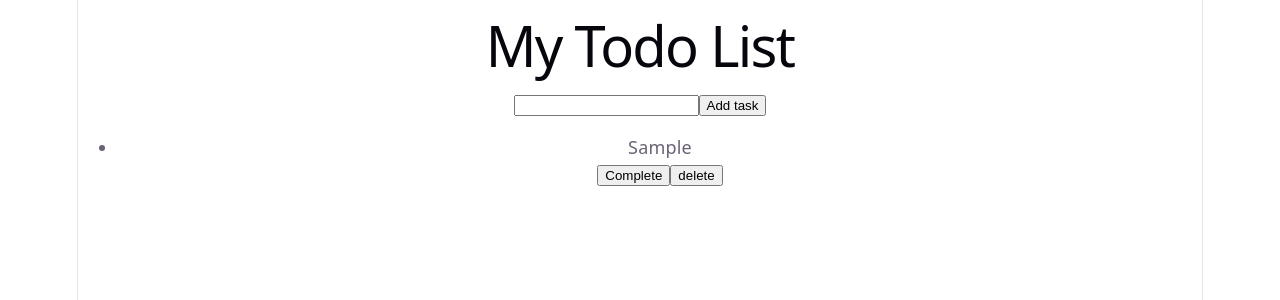
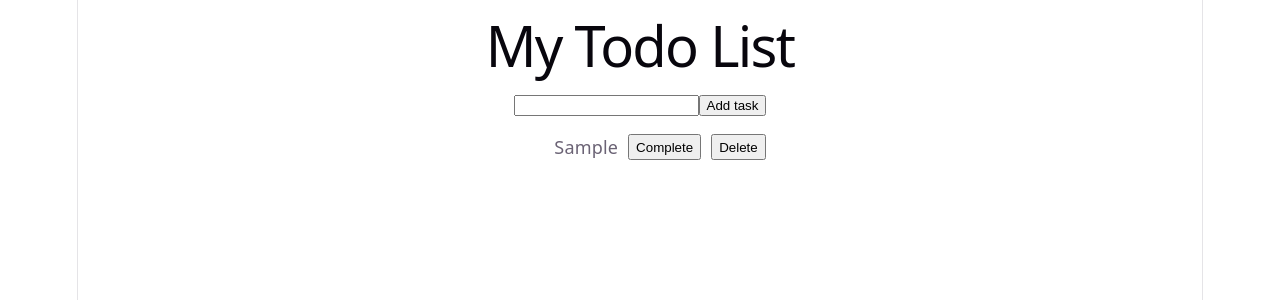
Before and after one commit to LidiyaG07/ToDos_TS, a React (Vite) app: page / in a window 1280 px wide. Both pictures are taken after typing "Sample" into the empty fields and a click on the button "Add task". Shown: the top 300 px of the page. Built offline with nearby package versions, Linux system fonts and the light colour scheme.

Commit message:
Added task styles

```diff
--- a/src/App.css
+++ b/src/App.css
@@ -1,4 +1,4 @@
-.counter {
+/* .counter {
   font-size: 16px;
   padding: 5px 10px;
   border-radius: 5px;
@@ -15,9 +15,9 @@
     outline: 2px solid var(--accent);
     outline-offset: 2px;
   }
-}
+} */
 
-.hero {
+/* .hero {
   position: relative;
 
   .base,
@@ -54,9 +54,9 @@
     transform: perspective(2000px) rotateZ(300deg) rotateX(40deg) rotateY(39deg)
       scale(0.8);
   }
-}
+} */
 
-#center {
+/* #center {
   display: flex;
   flex-direction: column;
   gap: 25px;
@@ -68,9 +68,9 @@
     padding: 32px 20px 24px;
     gap: 18px;
   }
-}
+} */
 
-#next-steps {
+/* #next-steps {
   display: flex;
   border-top: 1px solid var(--border);
   text-align: left;
@@ -93,19 +93,19 @@
     flex-direction: column;
     text-align: center;
   }
-}
+} */
 
-#docs {
+/* #docs {
   border-right: 1px solid var(--border);
 
   @media (max-width: 1024px) {
     border-right: none;
     border-bottom: 1px solid var(--border);
   }
-}
+} */
 
-#next-steps ul {
-  list-style: none;
+/* #next-steps ul {
+  list-style: disc;
   padding: 0;
   display: flex;
   gap: 8px;
@@ -151,17 +151,17 @@
       box-sizing: border-box;
     }
   }
-}
+} */
 
-#spacer {
+/* #spacer {
   height: 88px;
   border-top: 1px solid var(--border);
   @media (max-width: 1024px) {
     height: 48px;
   }
-}
+} */
 
-.ticks {
+/* .ticks {
   position: relative;
   width: 100%;
 
@@ -181,4 +181,4 @@
     right: 0;
     border-right-color: var(--border);
   }
-}
+} */
--- a/src/components/taskItem/TaskItem.tsx
+++ b/src/components/taskItem/TaskItem.tsx
@@ -1,4 +1,5 @@
 import type { Task } from "../../types/task"
+import styles from './taskItem.module.css'
 
 interface TaskItemProps {
     task: Task,
@@ -7,13 +8,17 @@ interface TaskItemProps {
 }
 
 const TaskItem = ({ task, onToggle, deleteTask }: TaskItemProps) => {
+    const taskComplete = (id: number) => {
+        onToggle(id)
+    }
+
     return (
-        <li>
-            <div>{task.title}</div>
-            <button onClick={() => onToggle(task.id)}>
+        <li className={styles.task}>
+            <div style={{ textDecoration: task.completed ? 'line-through' : 'none' }}>{task.title}</div>
+            <button onClick={() => taskComplete(task.id)}>
                 {task.completed ? "Undo" : "Complete"}
             </button>
-            <button onClick={() => deleteTask(task.id)}>delete</button>
+            <button onClick={() => deleteTask(task.id)}>Delete</button>
         </li>
     )
 }
--- /dev/null
+++ b/src/components/taskItem/taskItem.module.css
@@ -0,0 +1,7 @@
+.task {
+    display: flex;
+    justify-content: center;
+    gap: 10px;
+
+
+}
```
